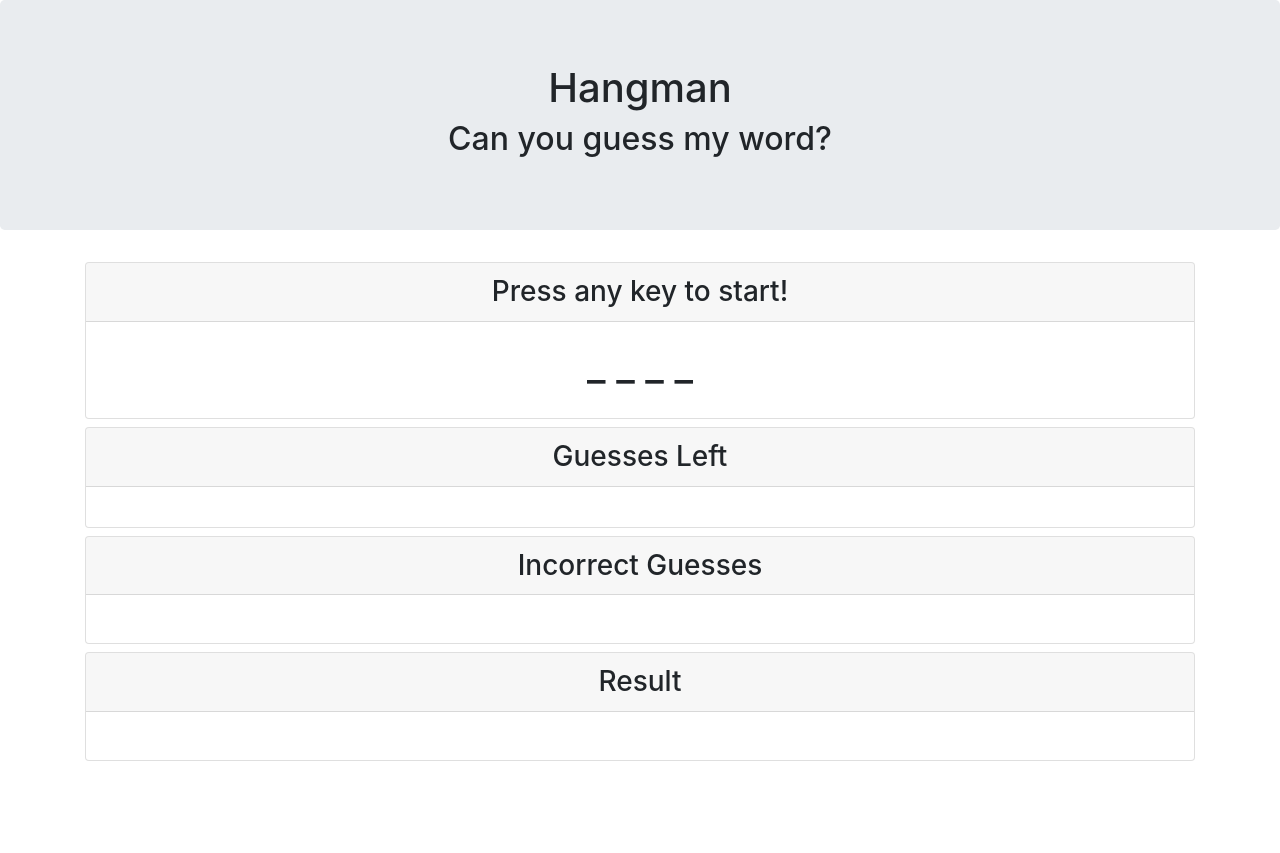
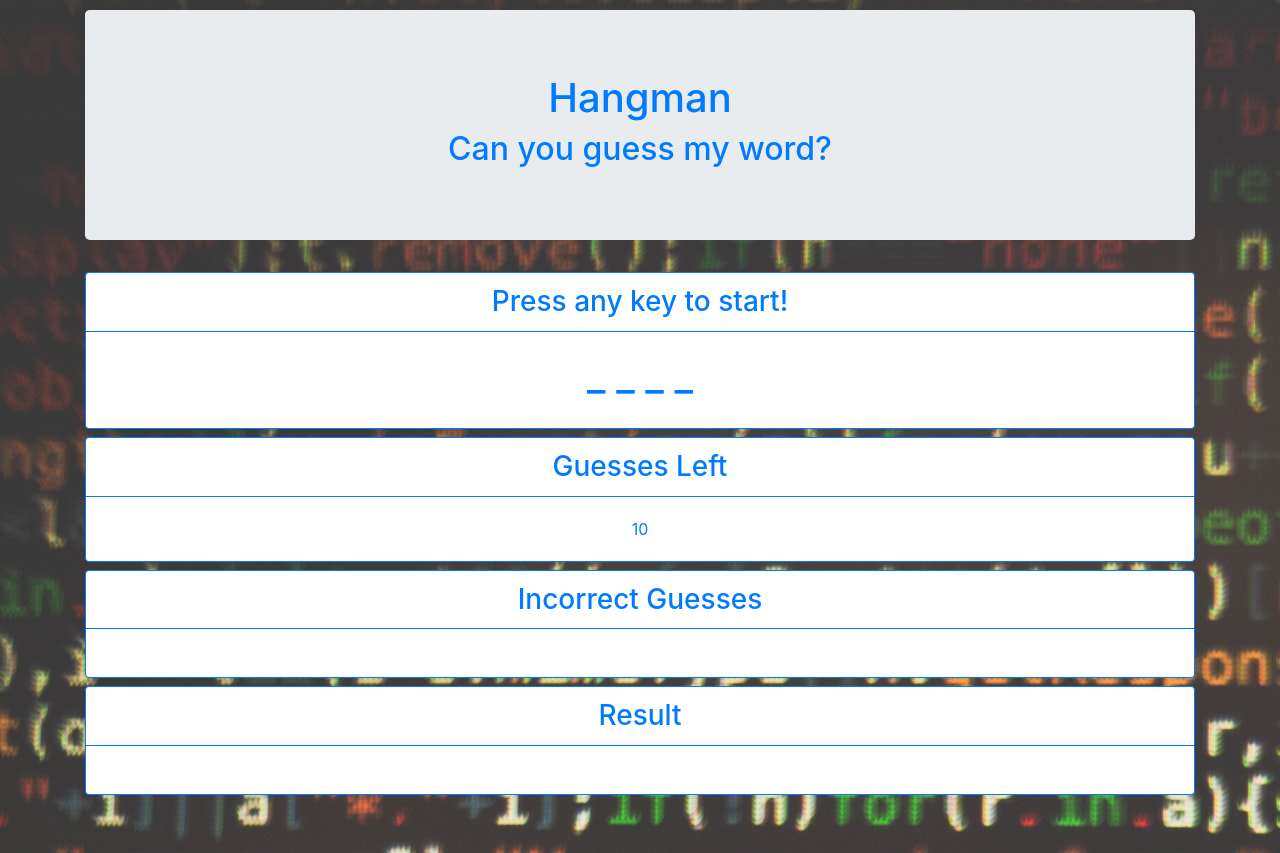
Before and after one commit to AlexTorres1/word-guess-game, a plain HTML site: page index.html in a window 1280 px wide. Before the commit the page ends 800 px from the top, so only its background shows below. Drawn offline with nearby package versions, Linux system fonts and the light colour scheme.

Commit message:
added more code to try and complete game

```diff
--- a/assets/css/style.css
+++ b/assets/css/style.css
@@ -1,4 +1,9 @@
 .jumbotron{
-    background-image: url(../images/wordcloud.jpg);
-    /*background-position: 50% 0;*/
+
+    background-position: 50% 0;
+    margin-top: 10px;
 }
+body{
+    padding-bottom: 50px;
+    background: url(../images/BG.jpeg);
+}
--- a/assets/javascript/game.js
+++ b/assets/javascript/game.js
@@ -26,6 +26,7 @@ function startGame(){
     }
 //write to the id on index.html
     document.getElementById("newWord").innerHTML = splitsOutput.join(" ");
+    $("#guessesLeft").text(guessLeft);
 
     console.log(randomWord);
     console.log(wordSplit);
@@ -34,7 +35,9 @@ function startGame(){
 
 function updateThePage(userGuess){
     if (guessLeft===0){
-        //restart the game
+
+        reset();
+
 
 
     }
@@ -64,12 +67,16 @@ function checkIfCorrect(){
 
 //check if incorrect
 function checkIfIncorrect(userGuess){
-
-    if(wordSplit.indexOf(userGuess) === -1){
+   var index = wordSplit.indexOf(userGuess);
+    if( index === -1){
         incorrectGuesses.push(userGuess);
         guessLeft--;
         $("#guessesLeft").text(guessLeft);
         $("#incorrectGuesses").text(incorrectGuesses.join(", "));
+    } else {
+        splitsOutput[index] = userGuess;
+        document.getElementById("newWord").innerHTML = splitsOutput.join(" ");
+
     }
 
 }
@@ -79,8 +86,19 @@ document.onkeyup = function(event)
     {
     userGuess = event.key;
     updateThePage(userGuess);
-    console.log(userGuess);
+
     }
+
+//to restart the game
+function reset(){
+     splitsOutput =[];
+     matchedLetters =[];
+     incorrectGuesses=[];
+     guessLeft = 10;
+     //not exactly sure why I only need to empty these, but it works
+     startGame();
+
+}
 
 //Call the function to start
 startGame()
--- a/index.html
+++ b/index.html
@@ -5,25 +5,25 @@
     <meta name="viewport" content="width=device-width, initial-scale=1.0">
     <meta http-equiv="X-UA-Compatible" content="ie=edge">
     <link rel="stylesheet" href="https://maxcdn.bootstrapcdn.com/bootstrap/4.0.0/css/bootstrap.min.css" integrity="sha384-Gn5384xqQ1aoWXA+058RXPxPg6fy4IWvTNh0E263XmFcJlSAwiGgFAW/dAiS6JXm" crossorigin="anonymous">
-    <!--<link rel="stylesheet" href="./assets/css/style.css">-->
+    <link rel="stylesheet" href="./assets/css/style.css">
 
     <title>Document</title>
 </head>
 
 <body>
-
+  <div class=container>
   <div class="jumbotron">
-    <h1 class="text-center">Hangman</h1>
-    <h2 class="text-center">Can you guess my word?</h2>
+    <h1 class="text-primary text-center">Hangman</h1>
+    <h2 class="text-primary text-center">Can you guess my word?</h2>
   </div>
-
+  </div>
   <div class="container">
 
     <div class="row">
       <div class="col-md-12">
-        <div class="card mb-2">
-          <h3 class="card-header text-center">Press any key to start!</h3>
-          <div class="card-body text-center">
+        <div class="card border-primary mb-2">
+          <h3 class="card-header bg-transparent border-primary text-primary text-center">Press any key to start!</h3>
+          <div class="card-body text-primary text-center">
             <h1 id="newWord">---</h1>
           </div>
         </div>
@@ -32,9 +32,9 @@
 
     <div class="row">
       <div class="col-md-12">
-        <div class="card mb-2">
-          <h3 class="card-header text-center">Guesses Left</h3>
-          <div class="card-body text-center" id="guessesLeft">
+        <div class="card border-primary mb-2">
+          <h3 class="card-header bg-transparent border-primary text-primary text-center">Guesses Left</h3>
+          <div class="card-body  text-primary text-center" id="guessesLeft">
 
           </div>
         </div>
@@ -43,9 +43,9 @@
 
     <div class="row">
       <div class="col-md-12">
-        <div class="card mb-2">
-          <h3 class="card-header text-center">Incorrect Guesses</h3>
-          <div class="card-body text-center">
+        <div class="card border-primary mb-2">
+          <h3 class="card-header bg-transparent border-primary text-primary text-center">Incorrect Guesses</h3>
+          <div class="card-body text-primary text-center">
             <h1 id="incorrectGuesses"></h1>
           </div>
         </div>
@@ -54,9 +54,9 @@
 
     <div class="row">
       <div class="col-md-12">
-        <div class="card mb-2">
-          <h3 class="card-header text-center">Result</h3>
-          <div class="card-body text-center">
+        <div class="card border-primary mb-2">
+          <h3 class="card-header bg-transparent border-primary text-primary text-center">Result</h3>
+          <div class="card-body text-primary text-center">
             <h1 id="result"></h1>
           </div>
         </div>
```
Also changed, not shown: assets/images/BG.jpeg (added), assets/images/wordcloud.jpg (deleted), assets/images/words.png (deleted).
